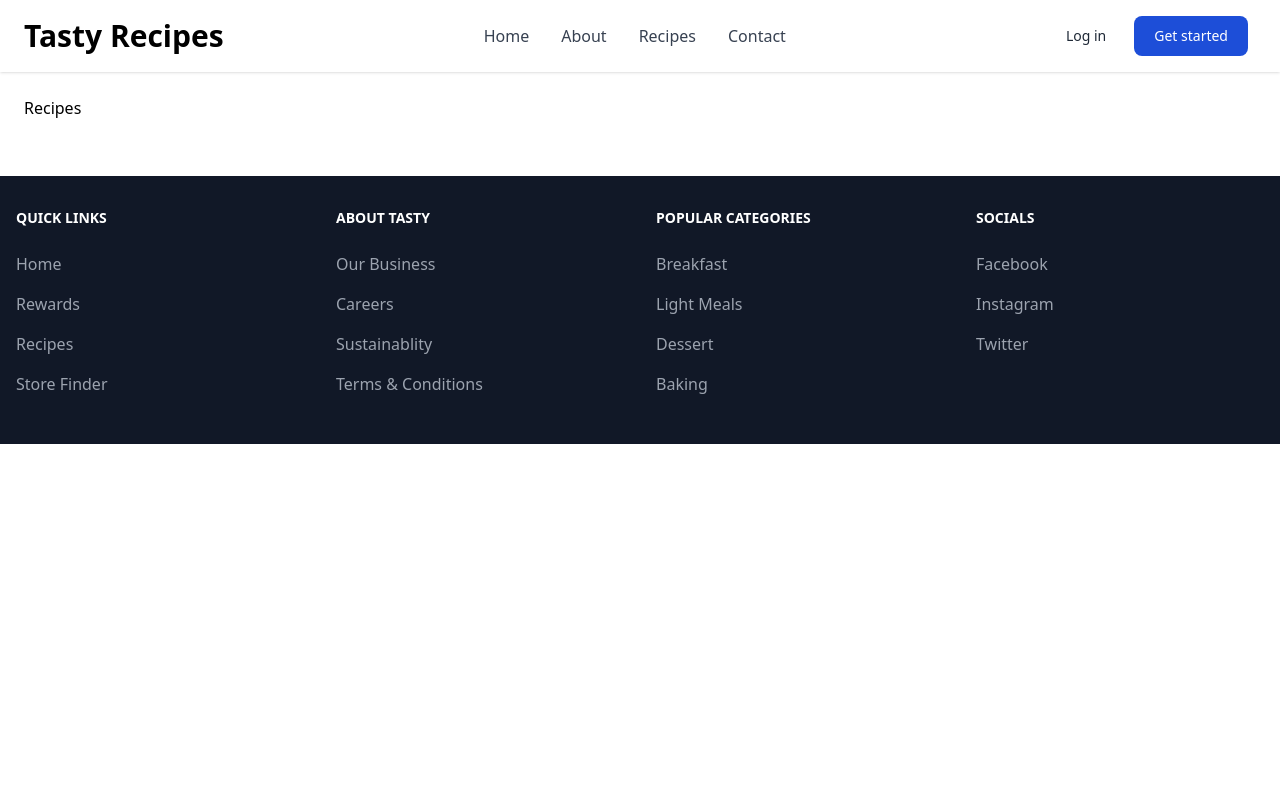
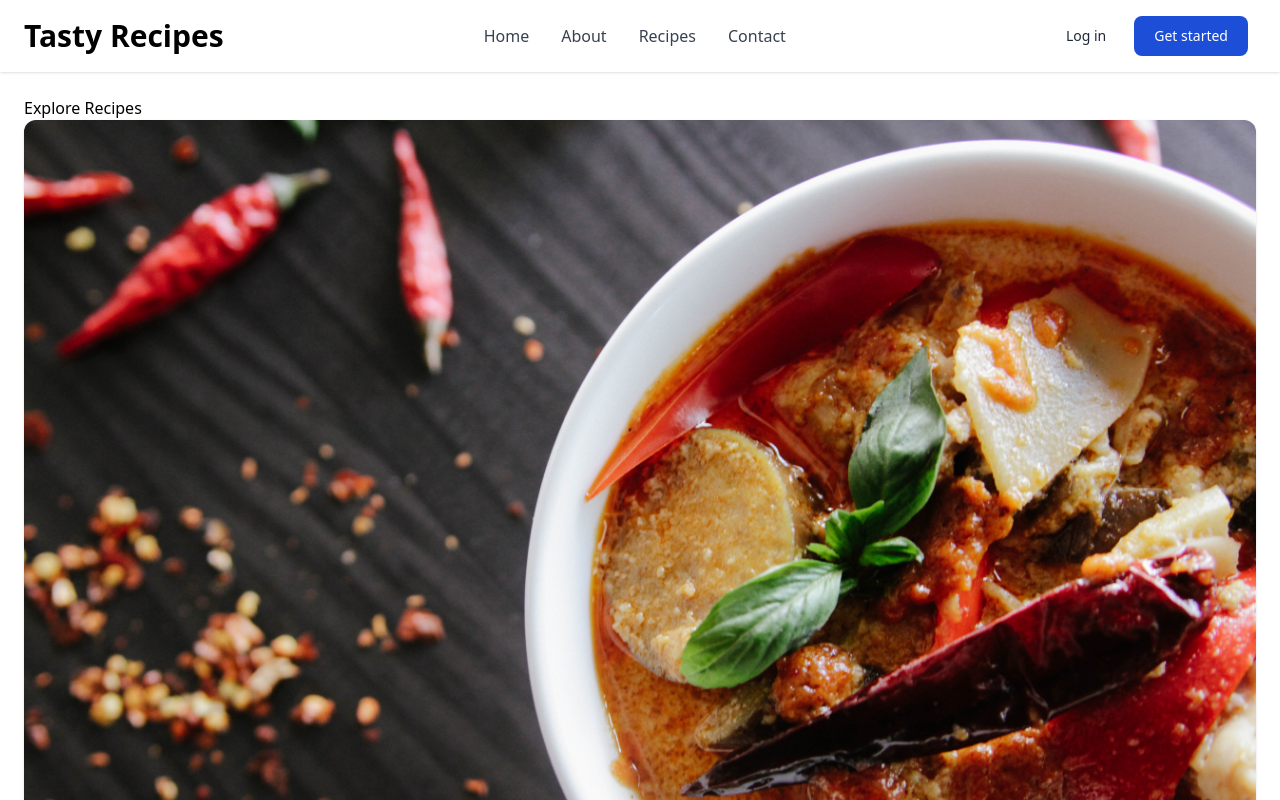
Before and after one commit to Jon-Felipe/Tasty-React, a React (Vite) app: page /recipes in a window 1280 px wide. Shown: the top 800 px of the page. Built offline with nearby package versions, Linux system fonts and the light colour scheme.

Commit message:
added recipe component to recipe page

```diff
--- a/src/pages/Recipes.tsx
+++ b/src/pages/Recipes.tsx
@@ -1,9 +1,27 @@
 import React from 'react';
+import { recipes } from '../utils/constants';
+import Recipe from '../components/Recipe';
 
 type Props = {};
 
 const Recipes = (props: Props) => {
-  return <div>Recipes</div>;
+  return (
+    <article>
+      <h3>Explore Recipes</h3>
+      {recipes.map((recipe) => {
+        return (
+          <Recipe
+            key={recipe.id}
+            text={recipe.text}
+            image={recipe.image}
+            ratingAmt={recipe.ratings}
+            reviews={recipe.reviews}
+            description={recipe.description}
+          />
+        );
+      })}
+    </article>
+  );
 };
 
 export default Recipes;
```
